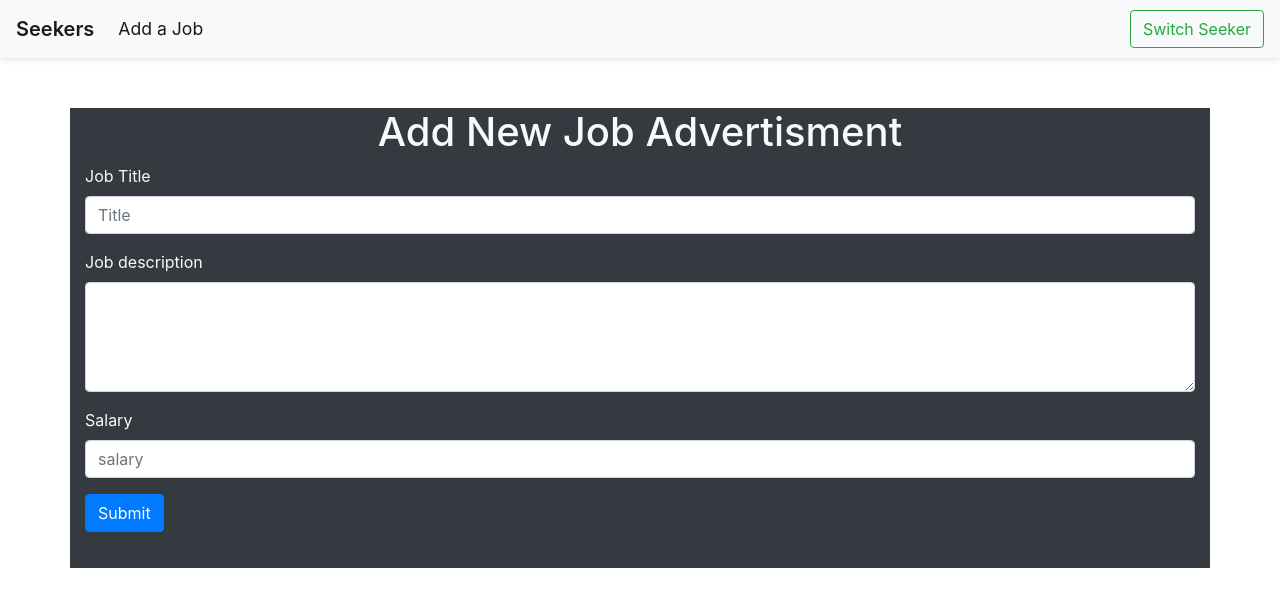
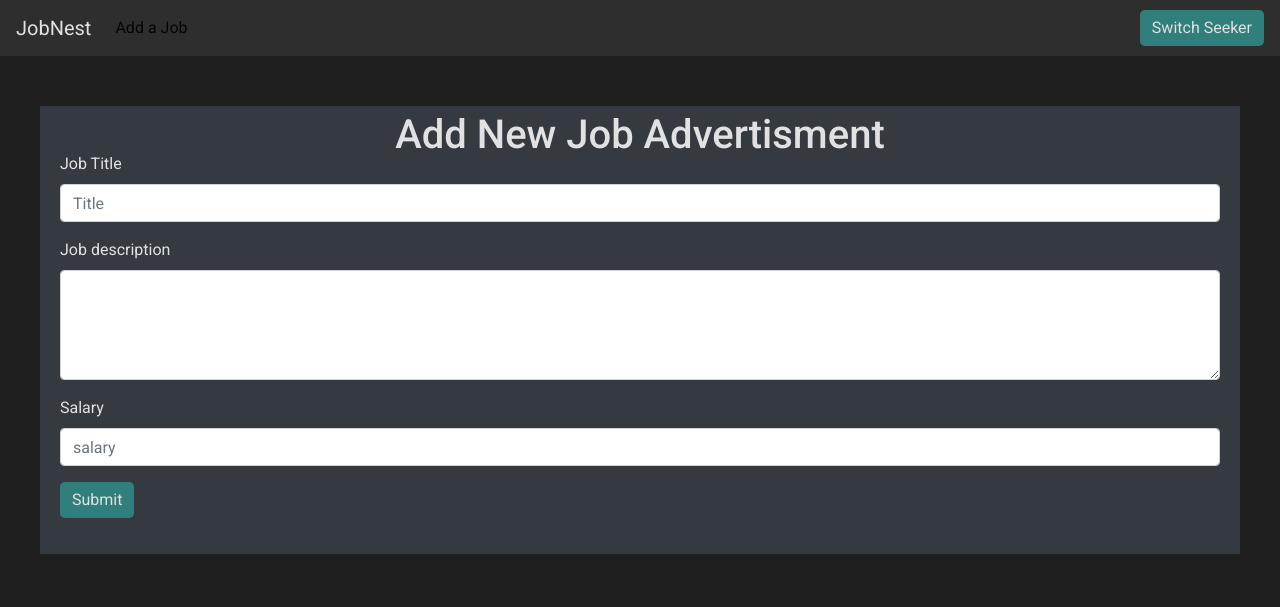
Before and after one commit to Surender07/Jobadvanalysis, a Flask app: page /manager in a window 1280 px wide. Shown: the top 607 px of the page. Run offline with Flask 3, Linux system fonts and the light colour scheme; parts of the project's set-up code (start-up, migrations or seed data) failed here and were passed over; some libraries are stand-ins or nearby versions.

Commit message:
Add files via upload

```diff
--- a/app.py
+++ b/app.py
@@ -1,27 +1,19 @@
 from unicodedata import category
-from flask import Flask
-from flask import Flask, render_template
+from flask import Flask, render_template, jsonify, request
 from flask_sqlalchemy import SQLAlchemy
-from flask_migrate import Migrate, migrate
-
-from flask import jsonify
-from flask import request
+from flask_migrate import Migrate
 from sklearn.linear_model import LogisticRegression
-from sklearn.feature_extraction.text import TfidfTransformer
 from sklearn.feature_extraction.text import TfidfVectorizer
 import pickle
 import datetime
+import numpy as np
+from gensim.models.fasttext import FastText
 
-app = Flask(__name__,static_url_path='/static')
+app = Flask(__name__, static_url_path='/static')
 
-
-# adding configuration for using a sqlite database
+# Adding configuration for using a sqlite database
 app.config['SQLALCHEMY_DATABASE_URI'] = 'sqlite:///site.db'
 app.config['SQLALCHEMY_TRACK_MODIFICATIONS'] = False
-
-
-
-
 
 # Creating an SQLAlchemy instance
 db = SQLAlchemy(app)
@@ -29,9 +21,32 @@
 # Settings for migrations
 migrate = Migrate(app, db)
 
+
+def docvecs(embeddings, docs):
+    vecs = np.zeros((len(docs), embeddings.vector_size))
+    for i, doc in enumerate(docs):
+        valid_keys = [term for term in doc if term in embeddings.key_to_index]
+        docvec = np.vstack([embeddings[term] for term in valid_keys])
+        docvec = np.sum(docvec, axis=0)
+        vecs[i,:] = docvec
+    return vecs
+
+def modify_preds(y_pred):
+    pred = None
+    if y_pred == "Accounting_Finance":
+        pred = "Accounting Finance"
+    if y_pred == "Healthcare_Nursing":
+        pred = "Healthcare Nursing"
+    if y_pred == "Sales":
+        pred = "Sales"
+    if y_pred == "Engineering":
+        pred = "Engineering"
+    return pred
+
+
+
 # Models
 class advertisment(db.Model):
-
     id = db.Column(db.Integer, primary_key=True)
     title = db.Column(db.String(20), unique=False, nullable=True)
     description = db.Column(db.String(1000), unique=False, nullable=False)
@@ -39,77 +54,65 @@
     job_category = db.Column(db.String(20), unique=False, nullable=False)
     date_created = db.Column(db.DateTime, default=datetime.datetime.utcnow)
 
-
-
-
-@app.route("/",methods=['GET','POST'])
+@app.route("/", methods=['GET', 'POST'])
 def home():
-
     if request.method == "POST":
         category = request.form.get('category')
-
         ads = advertisment.query.filter(advertisment.job_category == category).all()
-        return render_template('homepage.html',title="jobs",
-                           ads=ads)
+        return render_template('homepage.html', title="jobs", ads=ads)
     return render_template('homepage.html')
 
 @app.route("/manager")
 def manager():
     return render_template('manager.html')
 
-
-
-
-@app.route("/post_data",methods=['GET','POST'])
+@app.route("/post_data", methods=['GET', 'POST'])
 def post_data():
-    sentence_pred= ''
-
     if request.method == "POST":
         job_title_post = request.form.get('job_title', '')
         job_desc = request.form.get('job_desc', '')
         radio_post = request.form.get('suggested_choice', '')
         salary_post = request.form.get('salary', '')
-        #load logistic regression pre-trained model
+
+        # Load logistic regression pre-trained model
         lr_loaded = pickle.load(open('model.sav', 'rb'))
+        descFT = FastText.load("models/desc_FT.model")
+        descFT_wv= descFT.wv
+        tokenized_data = job_desc.split(' ')
+        bbcFT_dvs = docvecs(descFT_wv, [tokenized_data])
 
-        transformer = TfidfTransformer()
+        # Load the LR model
+        pkl_filename = "models/descFT_LR.pkl"
+        with open(pkl_filename, 'rb') as file:
+            model = pickle.load(file)
 
-        # load tf_idf pre fitted vocabulary
-        tf1 = pickle.load(open("X_vectorizer.pkl", 'rb'))
-
-        # Create new tfidfVectorizer with old vocabulary
-        tf1_new = TfidfVectorizer(vocabulary = tf1)
-
-        #convert sentence to list to be used by the model
-        job_desc = [job_desc]
-        test_sentence_tfidf = tf1_new.fit_transform(job_desc)
-        test_sentence_tfidf = test_sentence_tfidf
+        # Predict the label of tokenized_data
+        y_pred = model.predict(bbcFT_dvs)
+        y_pred = y_pred[0]
 
 
-        sentence_pred = lr_loaded.predict(test_sentence_tfidf)
-        sentence_pred = sentence_pred[0]
-        print(sentence_pred)
+        # Load the fitted TfidfVectorizer object
+        tf1_new = pickle.load(open("models/descFT_LR.pkl", 'rb'))
 
-        response = "failed"
+        # Convert sentence to list to be used by the model
+        job_desc = [job_desc]
+
+
         if radio_post == "true":
-
-            ad_object = advertisment(title =job_title_post, description = job_desc[0],salary = salary_post,job_category =sentence_pred )
+            ad_object = advertisment(title=job_title_post, description=job_desc[0], salary=salary_post, job_category=modify_preds(y_pred))
             db.session.add(ad_object)
             db.session.commit()
             feedback = "success"
             return jsonify(feedback=feedback)
-
         elif radio_post == "false":
             custom_category = request.form.get('custom_category', '')
-            print(custom_category)
-            ad_object = advertisment(title =job_title_post, description = job_desc[0],salary = salary_post,job_category =custom_category )
+            ad_object = advertisment(title=job_title_post, description=job_desc[0], salary=salary_post, job_category=custom_category)
             db.session.add(ad_object)
             db.session.commit()
             feedback = "success"
             return jsonify(feedback=feedback)
+        else:
+            return jsonify(category=y_pred)
 
-        else:
-
-            return jsonify(
-                category=sentence_pred,
-            )
+if __name__ == "__main__":
+    app.run(debug=True)
--- a/static/index.css
+++ b/static/index.css
@@ -1,40 +1,94 @@
+@import url('https://fonts.googleapis.com/css2?family=Roboto:wght@300;400;500&display=swap');
+
 body {
-  font-family: 'Arial', sans-serif;
-  background-color: #f4f4f4;
+    font-family: 'Roboto', sans-serif;
+    background-color: #1E1E1E;
+    color: #E1E1E1;
     margin: 0;
     padding: 0;
 }
 
-.container {
-  max-width: 1200px;
-  margin: 0 auto;
+.navbar {
+    background-color: #2E2E2E;
+    position: sticky;
+    top: 0;
+    z-index: 1000;
 }
 
-.navbar {
-  box-shadow: 0 2px 6px rgba(0, 0, 0, 0.1);
+.navbar-light .navbar-brand,
+.navbar-light .navbar-nav .nav-link {
+    color: #E1E1E1;
 }
 
-.navbar-brand {
-  font-weight: 600;
-  font-size: 1.6em;
+.navbar-light .navbar-nav .nav-link:hover {
+    color: #B0B0B0;
 }
 
-.nav-link {
-  font-size: 1.1em;
+.card {
+    background-color: #2E2E2E;
+    margin-top: 30px;
+    margin-bottom: 30px;
+    border-radius: 8px;
+    box-shadow: 0 2px 6px rgba(0, 0, 0, 0.1);
+    transition: transform 0.2s;
 }
 
-#section-select {
-  background-color: #fff;
-  padding: 20px;
-  border-radius: 5px;
-  box-shadow: 0 2px 6px rgba(0, 0, 0, 0.1);
+.card:hover {
+    transform: translateY(-5px);
 }
 
-/* Modal styles */
 .modal-content {
+    background-color: #2E2E2E;
+    color: #E1E1E1;
+}
+
+.modal-header .close span {
+    color: #E1E1E1;
+}
+
+button.btn {
+    background-color: #317F7D;
+    color: #E1E1E1;
+    border: none;
+    border-radius: 5px;
+    transition: background-color 0.2s, box-shadow 0.2s;
+}
+
+button.btn:hover {
+    background-color: #419A9C;
     box-shadow: 0 4px 8px rgba(0, 0, 0, 0.1);
 }
 
-.modal-header, .modal-body, .modal-footer {
+a {
+    color: #668DAA;
+    text-decoration: none;
+    transition: color 0.2s;
+}
+
+a:hover {
+    color: #507B99;  /* Slightly darker shade for hover state */
+}
+
+.container {
+    max-width: 1200px;
     padding: 20px;
 }
+
+/* Grid system for job listings */
+.row {
+    display: flex;
+    flex-wrap: wrap;
+    margin: -15px;  /* Negative margin for proper alignment */
+}
+
+.col {
+    flex: 1;
+    padding: 15px;
+}
+
+.container.bg-dark,
+.container.bg-dark label,
+.container.bg-dark h1,
+.container.bg-dark h5 {
+    color: #E1E1E1; /* Soft white text color */
+}
--- a/templates/manager.html
+++ b/templates/manager.html
@@ -19,24 +19,122 @@
 <script src="https://cdn.jsdelivr.net/npm/jquery@3.6.0/dist/jquery.slim.min.js"></script>
 <script src="https://cdn.jsdelivr.net/npm/popper.js@1.16.1/dist/umd/popper.min.js"></script>
 <script src="https://cdn.jsdelivr.net/npm/bootstrap@4.6.1/dist/js/bootstrap.bundle.min.js"></script>
+
+<style>
+  @import url('https://fonts.googleapis.com/css2?family=Roboto:wght@300;400;500&display=swap');
+
+body {
+    font-family: 'Roboto', sans-serif;
+    background-color: #1E1E1E;  /* Deep charcoal background */
+    color: #E1E1E1;  /* Soft white text */
+    margin: 0;
+    padding: 0;
+}
+
+.navbar {
+    background-color: #2E2E2E;
+    position: sticky;
+    top: 0;
+    z-index: 1000;
+}
+
+.navbar-light .navbar-brand,
+.navbar-light .navbar-nav .nav-link {
+    color: #E1E1E1;
+}
+
+.navbar-light .navbar-nav .nav-link:hover {
+    color: #B0B0B0;
+}
+
+.card {
+    background-color: #2E2E2E;
+    margin-top: 30px;
+    margin-bottom: 30px;
+    border-radius: 8px;
+    box-shadow: 0 2px 6px rgba(0, 0, 0, 0.1);
+    transition: transform 0.2s;
+}
+
+.card:hover {
+    transform: translateY(-5px);
+}
+
+.modal-content {
+    background-color: #2E2E2E;
+    color: #E1E1E1;
+}
+
+.modal-header .close span {
+    color: #E1E1E1;
+}
+
+button.btn {
+    background-color: #317F7D;
+    color: #E1E1E1;
+    border: none;
+    border-radius: 5px;
+    transition: background-color 0.2s, box-shadow 0.2s;
+}
+
+button.btn:hover {
+    background-color: #419A9C;
+    box-shadow: 0 4px 8px rgba(0, 0, 0, 0.1);
+}
+
+a {
+    color: #668DAA;
+    text-decoration: none;
+    transition: color 0.2s;
+}
+
+a:hover {
+    color: #507B99;  /* Slightly darker shade for hover state */
+}
+
+.container {
+    max-width: 1200px;
+    padding: 20px;
+}
+
+.row {
+    display: flex;
+    flex-wrap: wrap;
+    margin: -15px;  /* Negative margin for proper alignment */
+}
+
+.col {
+    flex: 1;
+    padding: 15px;
+}
+
+/* Update for the Switch Seeker button */
+button.btn-outline-light {
+    color: #E1E1E1;  /* Soft white text */
+    border-color: #317F7D;  /* Muted teal border */
+    transition: background-color 0.2s, color 0.2s;
+}
+
+button.btn-outline-light:hover
+
+</style>
 </head>
 <body>
-<nav class="navbar navbar-expand-lg navbar-light bg-light">
-  <a class="navbar-brand" href="#">Seekers</a>
+  <nav class="navbar navbar-expand-lg navbar-light">
+    <a class="navbar-brand" href="#">JobNest</a>
     <button class="navbar-toggler" type="button" data-toggle="collapse" data-target="#navbarSupportedContent" aria-controls="navbarSupportedContent" aria-expanded="false" aria-label="Toggle navigation">
         <span class="navbar-toggler-icon"></span>
     </button>
-
     <div class="collapse navbar-collapse" id="navbarSupportedContent">
         <ul class="navbar-nav mr-auto">
             <li class="nav-item active">
-        <a class="nav-link" href="{{url_for('manager')}}">Add a Job <span class="sr-only">(current)</span></a>
+                <a class="nav-link" href="{{url_for('manager')}}">Add a Job</a>
             </li>
-
-
         </ul>
-    <form class="form-inline my-2 my-lg-0">
-<a href="{{url_for('home')}}"><button class="btn btn-outline-success my-2 my-sm-0" type="button">Switch Seeker</button></a>
+        <form class="form-inline">
+            <a href="{{url_for('home')}}">
+                <button class="btn btn-outline-light" type="button">Switch Seeker</button>
+            </a>
         </form>
     </div>
 </nav>
@@ -111,12 +209,6 @@
         <input class="form-check-input" type="radio" name="custom_category" value="Engineering" id="flexRadioDefault2" >
         <label class="form-check-label" for="flexRadioDefault2">
           Engineering
-        </label>
-      </div>
-      <div class="form-check">
-        <input class="form-check-input" type="radio" name="custom_category" value="Healthcare_Nursing" id="flexRadioDefault2" >
-        <label class="form-check-label" for="flexRadioDefault2">
-          Healthcare Nursing
         </label>
       </div>
       <div class="form-check">
```
Also changed, not shown: templates/homepage.html (+19 -12 lines), instance/site.db, 2 other files. Lines whose indentation alone changed are shown as unchanged.
